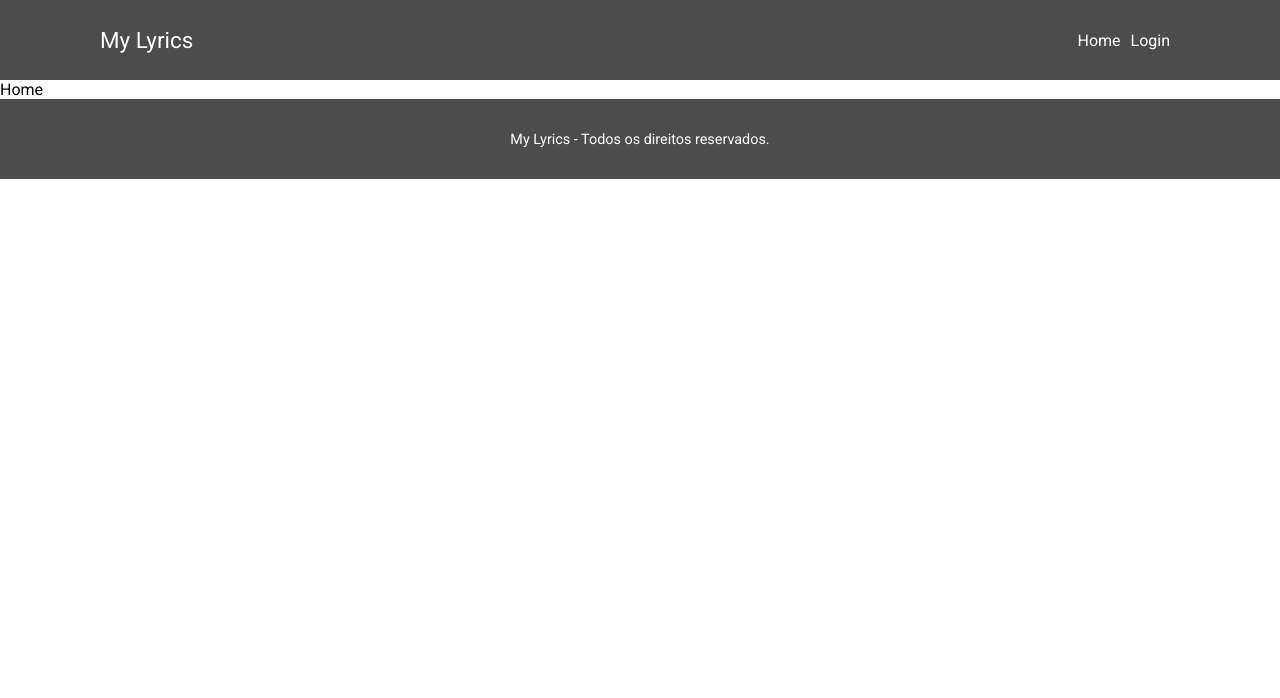
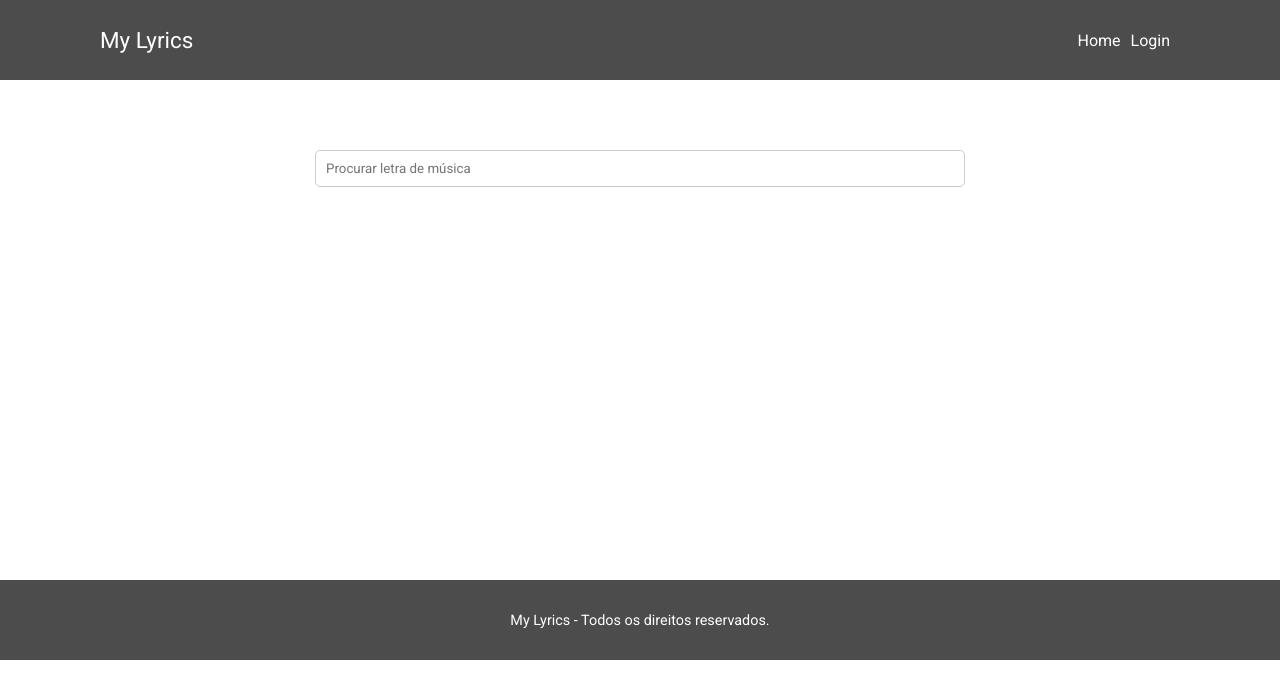
Before and after one commit to RigobertoCaionda/lyrics, a React (Create React App) app: page / in a window 1280 px wide. Shown: the top 698 px of the page. Built offline with nearby package versions, Linux system fonts and the light colour scheme; the HTML template or start-up script is replaced by a standard one.

Commit message:
Adding things

```diff
--- /dev/null
+++ b/src/api.tsx
@@ -0,0 +1,15 @@
+let BASE = 'http://localhost:3001';
+
+const obj = {
+	all: async () => {
+		const res = await fetch(BASE+'/lyrics');
+		const json = await res.json();
+		return json;
+	},
+	getOne: async (search: string) => {
+		const res = await fetch(BASE+`/lyric/${search}`);
+		const json = await res.json();
+		return json;
+	}
+}
+export default obj;
--- /dev/null
+++ b/src/components/LyricsComponent/index.tsx
@@ -0,0 +1,14 @@
+import { Container } from './styled';
+import { Song } from '../../types/Song';
+type Props ={
+	item: Song
+}//Aqui nao se coloca como array
+const Page = ({item}: Props) => {
+	return (
+			<Container>
+				<h2>{item.title} - {item.singer}</h2>
+				<p>{item.body}</p>
+			</Container>
+		);
+}
+export default Page;
--- /dev/null
+++ b/src/components/LyricsComponent/styled.ts
@@ -0,0 +1,12 @@
+import styled from 'styled-components';
+
+export const Container = styled.div`
+	margin-top: 40px;
+	width: 800px;
+	h2 {
+		text-align: center;
+	}
+	p {
+		margin-top: 20px;
+	}
+`;
--- /dev/null
+++ b/src/components/SearchInput/index.tsx
@@ -0,0 +1,30 @@
+import { Container } from './styled';
+import { useState,KeyboardEvent } from 'react';
+import api from '../../api';
+import {Song } from '../../types/Song';
+type Props = {
+	setSong: (song: Song[]) => void
+}
+const Page = ({ setSong }: Props) => {
+	const [search, setSearch] = useState('');
+	const getOneSong = async () => {
+			const json = await api.getOne(search);
+			console.log(json)
+			setSong(json);
+		}
+
+	const handleKeyUp = (e: KeyboardEvent) => {
+		if (e.keyCode === 13) {
+			getOneSong();
+			setSearch('');
+		}
+	}
+	return (
+			<Container>
+					<input type="search" placeholder="Procurar letra de música" value={search}
+							onChange={e=>setSearch(e.target.value)}
+							onKeyUp={handleKeyUp}/>
+			</Container>
+		)
+}
+export default Page;
--- /dev/null
+++ b/src/components/SearchInput/styled.ts
@@ -0,0 +1,11 @@
+import styled from 'styled-components';
+
+export  const Container = styled.div`
+		input {
+			width: 650px;
+			padding: 10px;
+			border: 1px solid #ccc;
+			border-radius: 5px;
+			outline: 0;
+		}
+`;
--- a/src/pages/Home/index.tsx
+++ b/src/pages/Home/index.tsx
@@ -1,6 +1,20 @@
+import { HomeArea } from './styled';
+import SearchInput from '../../components/SearchInput';
+import LyricsComponent from '../../components/LyricsComponent';
+import { useState } from 'react';
+import { Song } from '../../types/Song';
 const Page = () => {
+	const [song, setSong] = useState<Song[]>([]);//Array das musicas achadas
+
 	return (
-			<div>Home</div>
+			<HomeArea>
+				<SearchInput setSong={setSong}/>
+				{song.length > 0 &&
+					song.map((item, index)=>(
+							<LyricsComponent item={item} key={index}/>
+						))
+				}
+			</HomeArea>
 		);
 }
 export default Page;
--- /dev/null
+++ b/src/pages/Home/styled.ts
@@ -0,0 +1,9 @@
+import styled from 'styled-components';
+
+export const HomeArea = styled.div`
+	min-height: 500px;
+	display: flex;
+	align-items: center;
+	flex-direction: column;
+	padding: 70px 0;
+`;
--- /dev/null
+++ b/src/types/Song.ts
@@ -0,0 +1,6 @@
+export type Song = {
+	id: number;
+	title: string;
+	body: string;
+	singer: string;
+};
```
